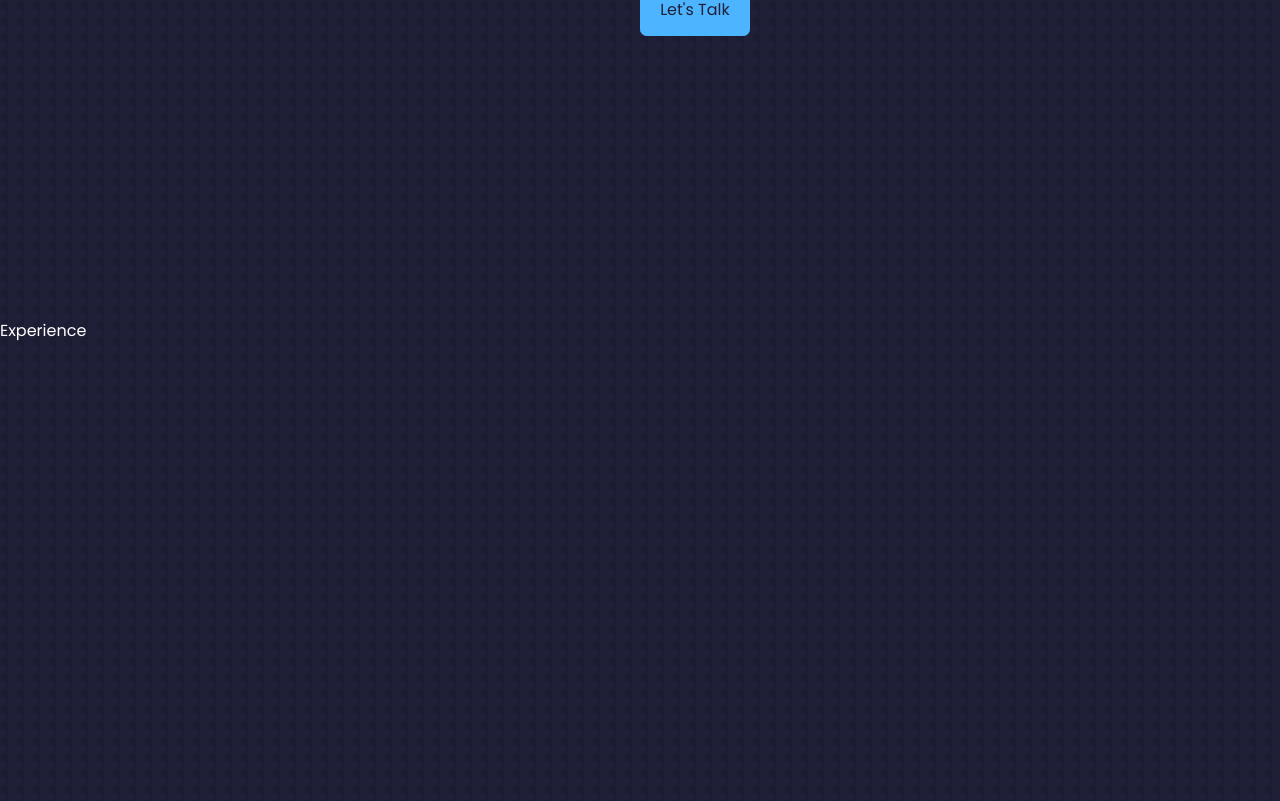
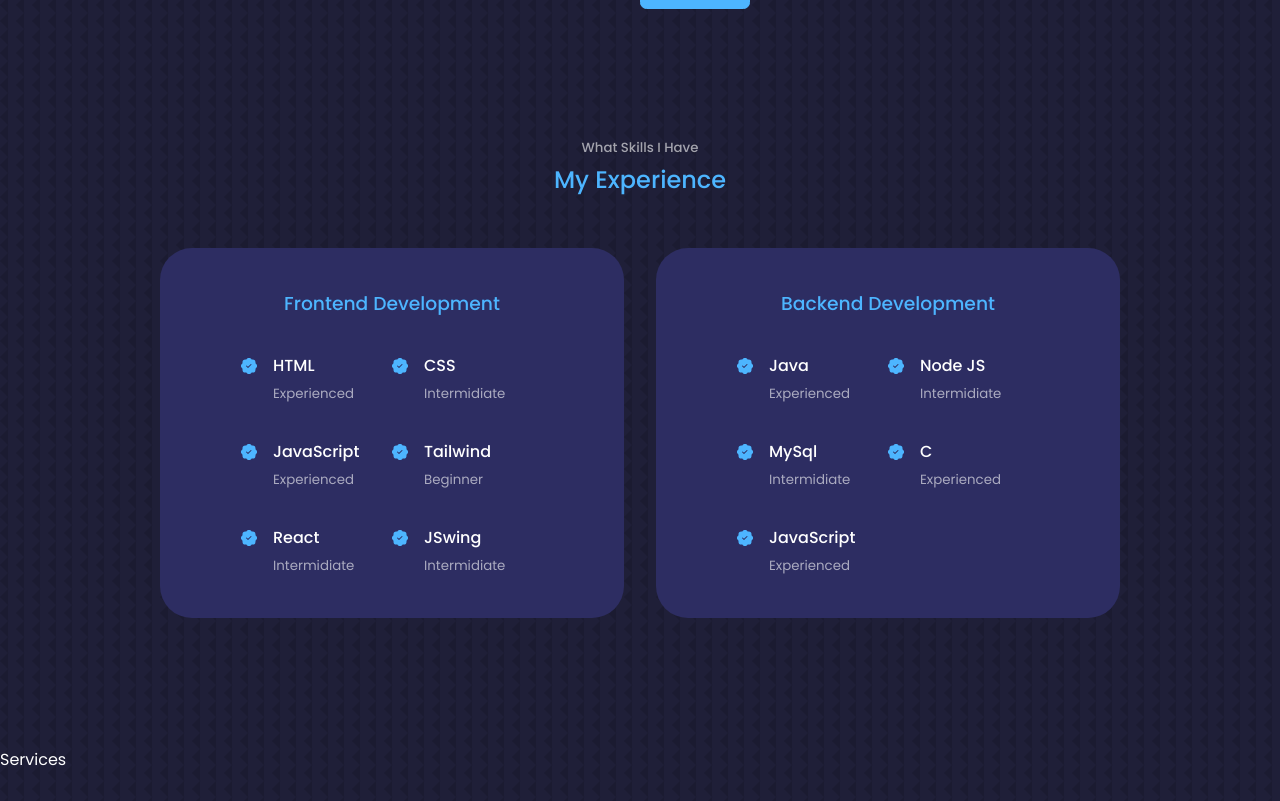
Before and after one commit to JatinBisht2308/PortFolio-Website, a React (Create React App) app in the folder portfolio1/: page / in a window 1280 px wide. Shown: the part 1539-2340 px from the top of the page. Built offline with nearby package versions, Linux system fonts and the light colour scheme.

Commit message:
:fire: completed experience

```diff
--- a/portfolio1/src/components/about/About.css
+++ b/portfolio1/src/components/about/About.css
@@ -96,17 +96,17 @@
   .about__cards {
     grid-template-columns: 1fr 1fr;
     gap: 1rem;
-    margin: 5vw;
+    /* margin: 5vw; */
   }
   .about_content {
     text-align: center;
     align-items: center;
   }
   .about__content p {
-      text-align: center;
-    margin: 1.5rem 5vw;
+      text-align: left;
+    margin: 1.5rem;
   }
   .about__content > .btn {
-    margin-left: 37%;
+    margin-left:1em;
   }
 }
--- a/portfolio1/src/components/about/About.jsx
+++ b/portfolio1/src/components/about/About.jsx
@@ -26,7 +26,7 @@
             <article className="about__card">
               <TbStack3 className="about__icon" />
               <h5>Tech Stack</h5>
-              <small>10+ Technolgies known</small>
+              <small>10+ Technologies</small>
             </article>
             <article className="about__card">
               <VscFolderLibrary className="about__icon" />
--- a/portfolio1/src/components/experience/Experience.css
+++ b/portfolio1/src/components/experience/Experience.css
@@ -0,0 +1,61 @@
+.experience__container{
+    display: grid;
+    grid-template-columns: 1fr 1fr;
+    gap: 2rem;
+}
+.experience__container > div{
+    background: var(--color-bg-variant);
+    padding: 2.4rem 5rem;
+    border-radius: 2rem;
+    border:1px solid transparent;
+    transition: var(--transition);
+}
+
+.experience__container > div:hover{
+    background: transparent;
+    border-color: var(--color-primary-variant);
+    cursor: default;
+}
+
+.experience__container > div h3{
+    text-align: center;
+    margin-bottom: 2rem;
+    color: var(--color-primary);
+}
+
+.experience__content{
+    display: grid;
+    grid-template-columns: 1fr 1fr;
+    row-gap: 2rem;
+}
+.experience__details{
+  display: flex;
+  gap: 1rem;
+}
+.experience__details-icon{
+    margin-top: 6px;
+    color: var(--color-primary);
+}
+
+/* ~~~~~~~~~~~~~~~~~~~~~~~~~~~For tablets ~~~~~~~~~~~~~~~~~~~~~~~~~~~~~~~~~~~ */
+@media screen and (max-width: 1024px) {
+    .experience__container{
+        grid-template-columns: 1fr;
+    }
+    .experience__container > div{
+        width: 80%;
+        padding: 2rem;
+        margin: 0 auto;
+    }
+  }
+
+  /* ~~~~~~~~~~~~~~~~~~~~~~~~~~~ For mobile ~~~~~~~~~~~~~~~~~~~~~~~~~~~~~~~~~~~ */
+  @media screen and (max-width: 600px) {
+    .experience__container{
+        gap: 1rem;
+    }
+    .experience__container > div{
+        width: 100%;
+        padding: 2rem 1rem;
+    }
+  }
--- a/portfolio1/src/components/experience/Experience.jsx
+++ b/portfolio1/src/components/experience/Experience.jsx
@@ -1,9 +1,107 @@
-import React from 'react'
-import './Experience.css'
+import React from "react";
+import "./Experience.css";
+import { BsPatchCheckFill } from "react-icons/bs";
 const Experience = () => {
   return (
-    <section id="experience">Experience</section>
-  )
-}
+    <section id="experience">
+      <h5>What Skills I Have</h5>
+      <h2>My Experience</h2>
+
+      <div className="container experience__container">
+        {/* 🔥🔥 🔥 🔥 🔥 🔥 🔥 🔥 🔥 🔥 🔥 Frontend 🔥 🔥 🔥 🔥 🔥 🔥 🔥 🔥 🔥 🔥   */}
+        <div className="experience__frontend">
+          <h3>Frontend Development</h3>
+          <div className="experience__content">
+            <article className="experience__details">
+              <BsPatchCheckFill className="experience__details-icon" />
+              <div>
+                <h4>HTML</h4>
+                <small className="text-light">Experienced</small>
+              </div>
+            </article>
+            <article className="experience__details">
+              <BsPatchCheckFill className="experience__details-icon" />
+              <div>
+                <h4>CSS</h4>
+                <small className="text-light">Intermidiate</small>
+              </div>
+            </article>
+            <article className="experience__details">
+              <BsPatchCheckFill className="experience__details-icon" />
+              <div>
+                <h4>JavaScript</h4>
+                <small className="text-light">Experienced</small>
+              </div>
+            </article>
+            <article className="experience__details">
+              <BsPatchCheckFill className="experience__details-icon" />
+              <div>
+                <h4>Tailwind</h4>
+                <small className="text-light">Beginner</small>
+              </div>
+            </article>
+            <article className="experience__details">
+              <BsPatchCheckFill className="experience__details-icon" />
+              <div>
+                <h4>React</h4>
+                <small className="text-light">Intermidiate</small>
+              </div>
+            </article>
+            <article className="experience__details">
+              <BsPatchCheckFill className="experience__details-icon" />
+              <div>
+                <h4>JSwing</h4>
+                <small className="text-light">Intermidiate</small>
+              </div>
+            </article>
+          </div>
+        </div>
+
+        {/* 🔥🔥 🔥 🔥 🔥 🔥 🔥 🔥 🔥 🔥 🔥 Backend 🔥 🔥 🔥 🔥 🔥 🔥 🔥 🔥 🔥 🔥   */}
+
+        <div className="experience__backend">
+          <h3>Backend Development</h3>
+          <div className="experience__content">
+            <article className="experience__details">
+              <BsPatchCheckFill className="experience__details-icon" />
+              <div>
+                <h4>Java</h4>
+                <small className="text-light">Experienced</small>
+              </div>
+            </article>
+            <article className="experience__details">
+              <BsPatchCheckFill className="experience__details-icon" />
+              <div>
+                <h4>Node JS</h4>
+                <small className="text-light">Intermidiate</small>
+              </div>
+            </article>
+            <article className="experience__details">
+              <BsPatchCheckFill className="experience__details-icon" />
+              <div>
+                <h4>MySql</h4>
+                <small className="text-light">Intermidiate</small>
+              </div>
+            </article>
+            <article className="experience__details">
+              <BsPatchCheckFill className="experience__details-icon" />
+              <div>
+                <h4>C</h4>
+                <small className="text-light">Experienced</small>
+              </div>
+            </article>
+            <article className="experience__details">
+              <BsPatchCheckFill className="experience__details-icon" />
+              <div>
+                <h4>JavaScript</h4>
+                <small className="text-light">Experienced</small>
+              </div>
+            </article>
+          </div>
+        </div>
+      </div>
+    </section>
+  );
+};
 
 export default Experience;
--- a/portfolio1/src/index.css
+++ b/portfolio1/src/index.css
@@ -16,7 +16,7 @@
   /* variable for the colors */
 
   --color-bg: #1f1f38;
-  --color-bg-variant: #2c2c6c;
+  --color-bg-variant: #2d2d62;
   --color-primary: #4db5ff;
   --color-primary-variant: rgba(77, 181, 255, 0.4);
   --color-white: #fff;
@@ -25,7 +25,7 @@
   /* variable for the container */
   --container-width-lg: 75%;
   --container-width-md: 86%;
-  --container-width-ms: 90%;
+  --container-width-sm: 90%;
 
   /* variable for transition */
   --transition: all 400ms ease;
@@ -68,7 +68,6 @@
 
 section {
   margin-top: 8rem;
-  height: 100vh;
 }
 
 section > h2,
```
